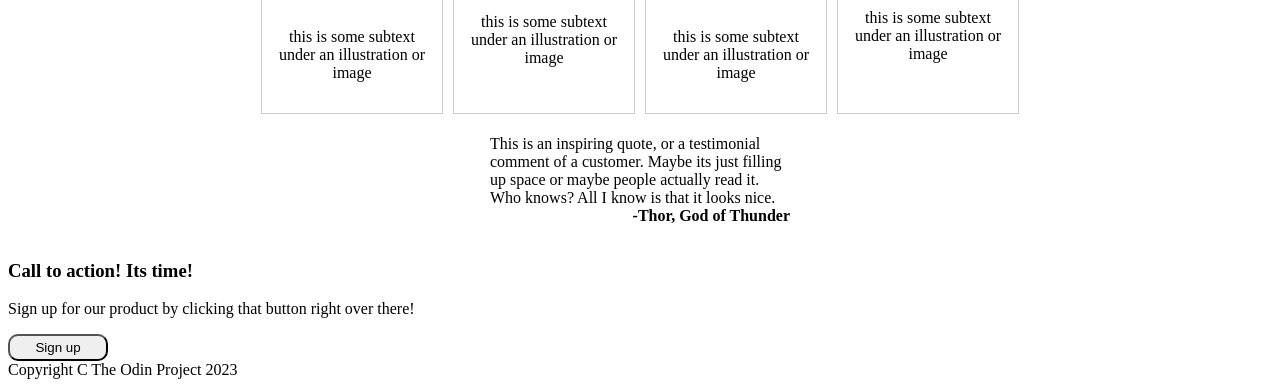
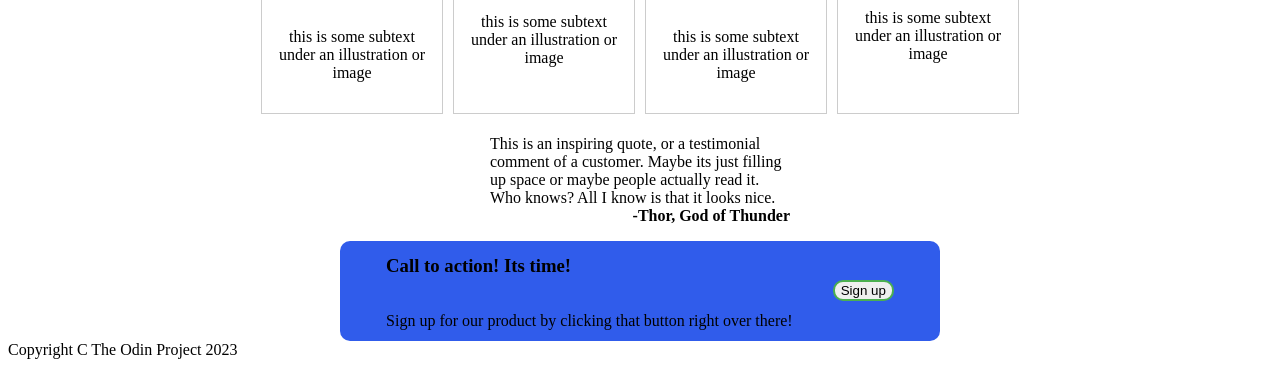
Before and after one commit to Valz16/landingpage, a plain HTML site: page index.html in a window 1280 px wide. Shown: the part 612-999 px from the top of the page. Drawn offline with Linux system fonts and the light colour scheme.

Commit message:
Agrega otro div para ordenar los elementos Agrega lo mencionado y en los estilos posicionamos los elementos en el centro y alineados entre si

```diff
--- a/index.html
+++ b/index.html
@@ -58,10 +58,16 @@
       <strong id="username">-Thor, God of Thunder</strong>
     </p>
   </div>
-  <div>
-    <h3><strong>Call to action! Its time!</strong></h3>
-    <p>Sign up for our product by clicking that button right over there!</p>
-    <button id="button">Sign up</button>
+  <div class="container">
+    <div class="call-part">
+      <div id="call-text">
+        <h3><strong>Call to action! Its time!</strong></h3>
+        <p>Sign up for our product by clicking that button right over there!</p>
+      </div>
+      <div id="button-part">
+        <button id="call-button">Sign up</button>
+      </div>
+    </div>
   </div>
   <footer>Copyright C The Odin Project 2023</footer>
 
--- a/style.css
+++ b/style.css
@@ -66,3 +66,35 @@ li {
     display: flex;
     justify-content: right;
   }
+  /*----Parte baja de la pagina------*/
+  .container{
+    display: flex;
+    justify-content: center;
+    flex-direction: row;
+
+  }
+  .call-part{
+    display: flex;
+    flex-direction: row;
+    justify-content: center;
+    align-items: center;
+    border-radius: 10px;
+    background-color: rgb(48, 92, 235);
+    height: 100px;
+    width: 600px;
+  }/*Tengo que juntar mas las lineas del texto*/
+  #call-text{
+    display: flex;
+    flex-direction: column;
+    padding-top: -15px;
+  }
+  #button-part{
+    padding-left: 40px;
+  }
+  #call-button{
+    padding: 10px, 24px;
+    border-radius: 10px;
+    align-items: right;
+    border: 2px solid #4CAF50;
+    height: max-content;
+  }
```
